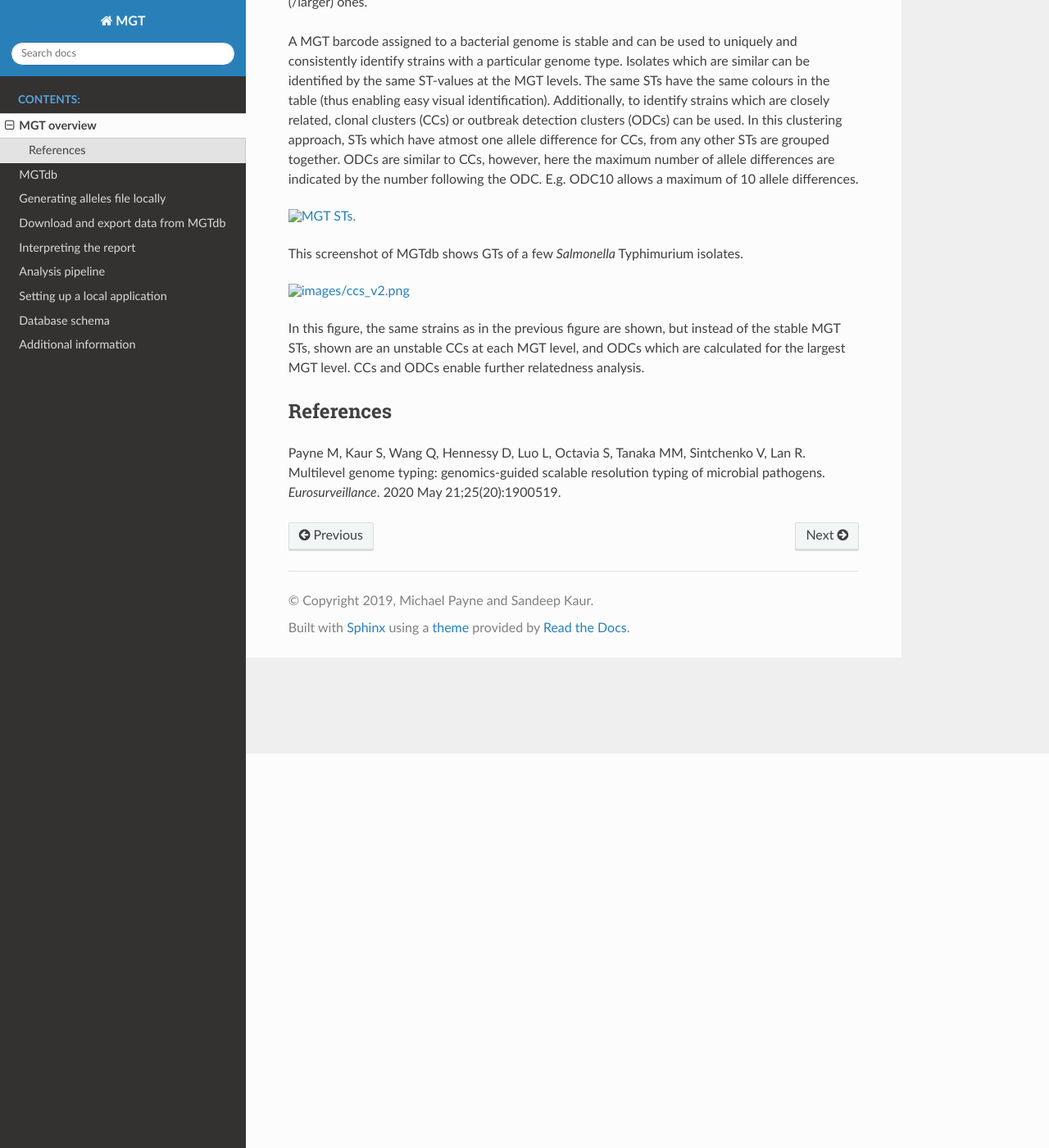
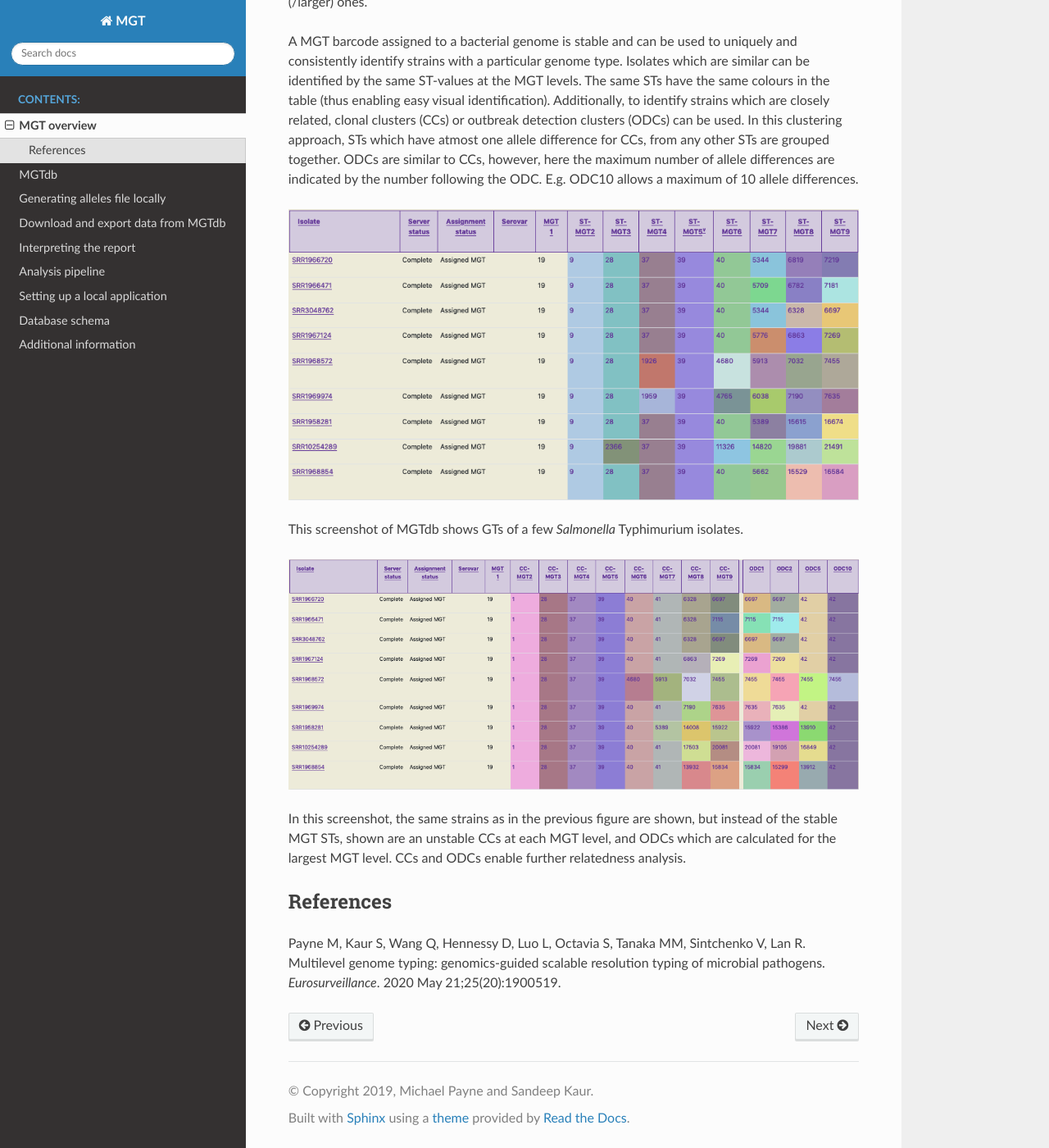
Before and after one commit to crystalsand10/MGT_docs, a Sphinx documentation site: the page built from source/overview.rst, in a window 1280 px wide and 1400 px high, scrolled down 481 px. Shown: the whole window at 82% size. Built offline with Sphinx 7.4.7 and the Read the Docs theme 2.0.0, drawn with Linux system fonts in a browser that asks for light colours.

Commit message:
update overview (+figs & figs - alt texts)

```diff
--- a/source/overview.rst
+++ b/source/overview.rst
@@ -14,14 +14,15 @@ A MGT barcode assigned to a bacterial genome is stable and can be used to unique
 
 .. image:: images/sts_v2.png
   :width: 800
-  :alt: MGT STs.
+  :alt: Screenshot of MGT STs
 
 This screenshot of MGTdb shows GTs of a few *Salmonella* Typhimurium isolates.
 
 .. image:: images/ccs_v2.png
   :width: 800
+  :alt: Screenshot of MGT CCs and ODCs
 
-In this figure, the same strains as in the previous figure are shown, but instead of the stable MGT STs, shown are an unstable CCs at each MGT level, and ODCs which are calculated for the largest MGT level. CCs and ODCs enable further relatedness analysis.
+In this screenshot, the same strains as in the previous figure are shown, but instead of the stable MGT STs, shown are an unstable CCs at each MGT level, and ODCs which are calculated for the largest MGT level. CCs and ODCs enable further relatedness analysis.
 
 
 References
```
Also changed, not shown: source/images/ccs_v2.png (added), source/images/sts_v2.png (added).
